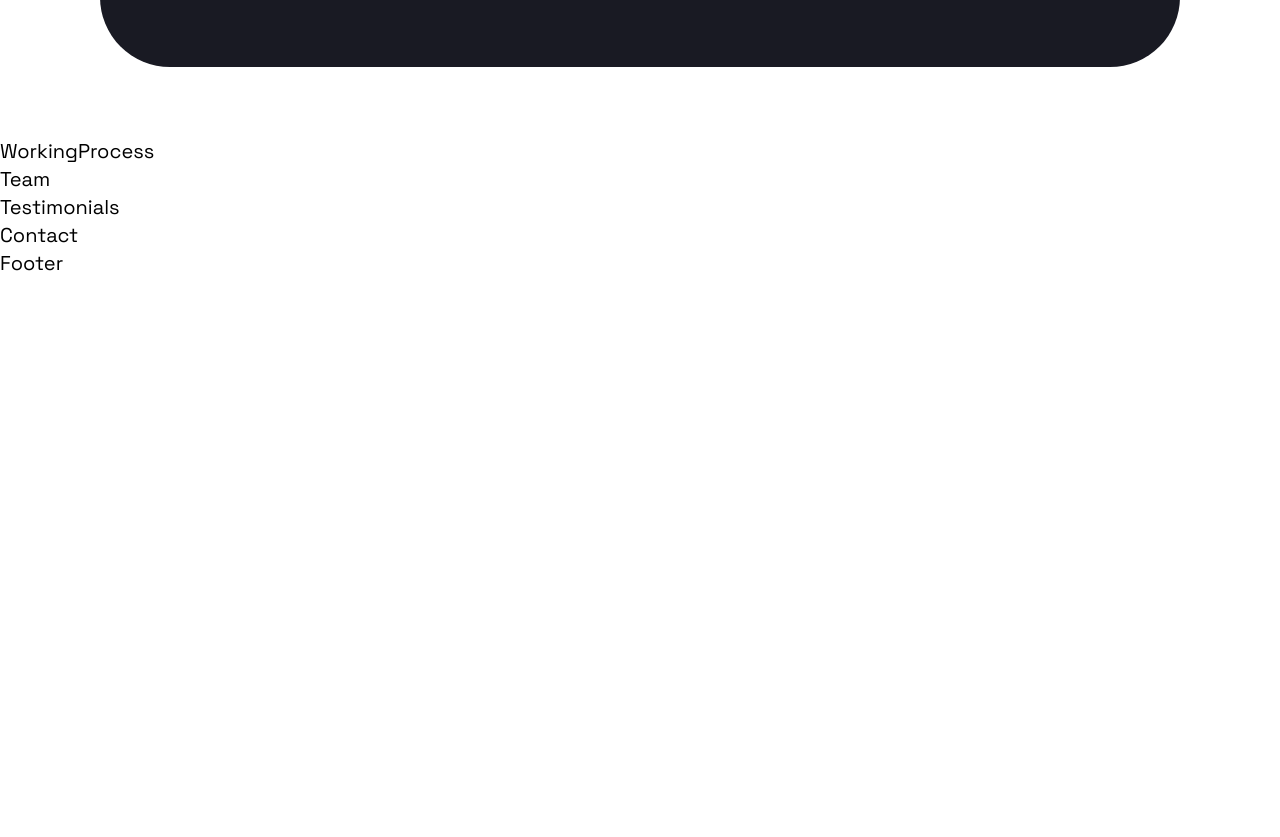
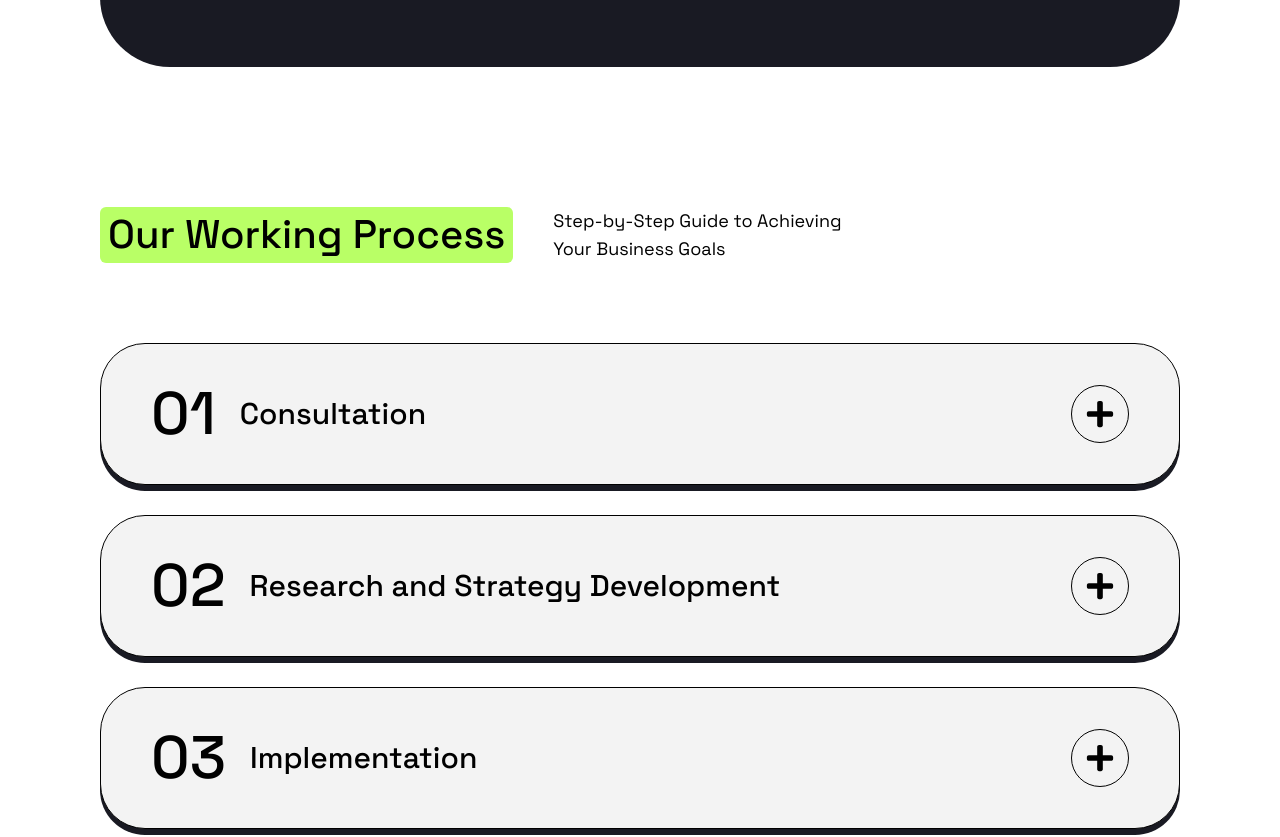
Before and after one commit to aatmaneoulmouden/positivus, a React (Vite) app: page / in a window 1280 px wide. Shown: the part 3180-4017 px from the top of the page. Before the commit the page ends 3457 px from the top, so only its background shows below. Built offline with nearby package versions, Linux system fonts and the light colour scheme.

Commit message:
build: Working Process section

```diff
--- a/src/data/index.js
+++ b/src/data/index.js
@@ -2,8 +2,8 @@ import cases from "./cases";
 import members from "./members";
 import navlinks from "./navlinks";
 import partners from "./partners";
-import process from "./process";
+import workingProcess from "./workingProcess";
 import services from "./services";
 import testimonials from "./testimonials";
 
-export { cases, members, navlinks, partners, process, services, testimonials }
+export { cases, members, navlinks, partners, workingProcess, services, testimonials }
--- a/src/data/process.js
+++ b/src/data/workingProcess.js
@@ -1,4 +1,4 @@
-const process = [
+const workingProcess = [
     {
         index: "01",
         title: "Consultation",
@@ -31,4 +31,4 @@ const process = [
     },
 ];
 
-export default process;
+export default workingProcess;
--- a/src/sections/WorkingProcess.jsx
+++ b/src/sections/WorkingProcess.jsx
@@ -1,5 +1,36 @@
+import { useState } from "react";
+import { Heading, Step } from "../components";
+import { workingProcess } from "../data";
+
 const WorkingProcess = () => {
-  return <div>WorkingProcess</div>;
+  const [activeStep, setActiveStep] = useState(null);
+  const toggleActiveStep = (id) => {
+    setActiveStep(id);
+  };
+
+  const displaySetps = workingProcess.map((step, index) => (
+    <Step
+      key={index}
+      id={index + 1}
+      isActive={activeStep === index + 1}
+      handleClick={toggleActiveStep}
+      {...step}
+    />
+  ));
+  return (
+    <section className="section">
+      <div className="container max-w-full">
+        <Heading
+          title="Our Working Process"
+          subtitle="Step-by-Step Guide to Achieving Your Business Goals"
+          paragraphWidth="lg:max-w-[292px]"
+        />
+        <div className="content-wrapper mt-10 lg:mt-20 flex flex-col gap-5 lg:gap-[30px]">
+          {displaySetps}
+        </div>
+      </div>
+    </section>
+  );
 };
 
 export default WorkingProcess;
```
